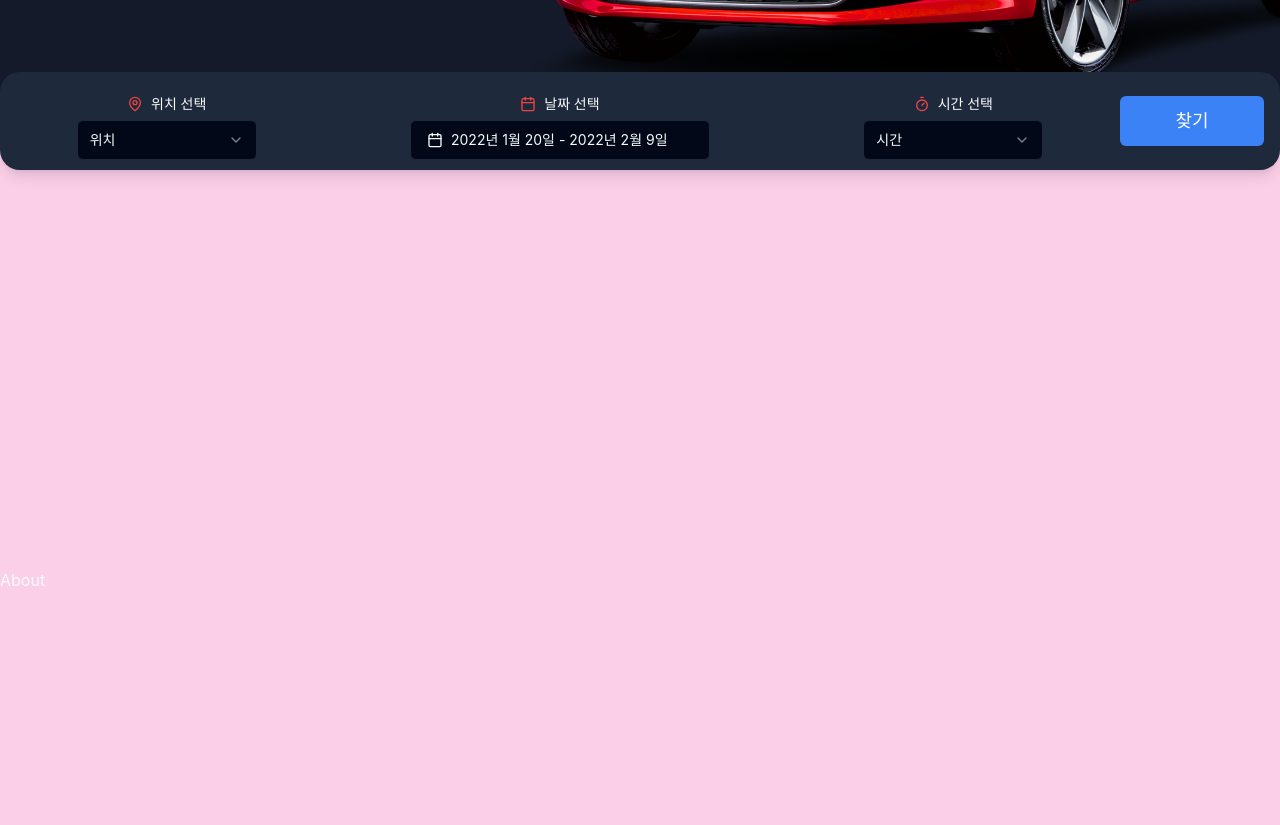
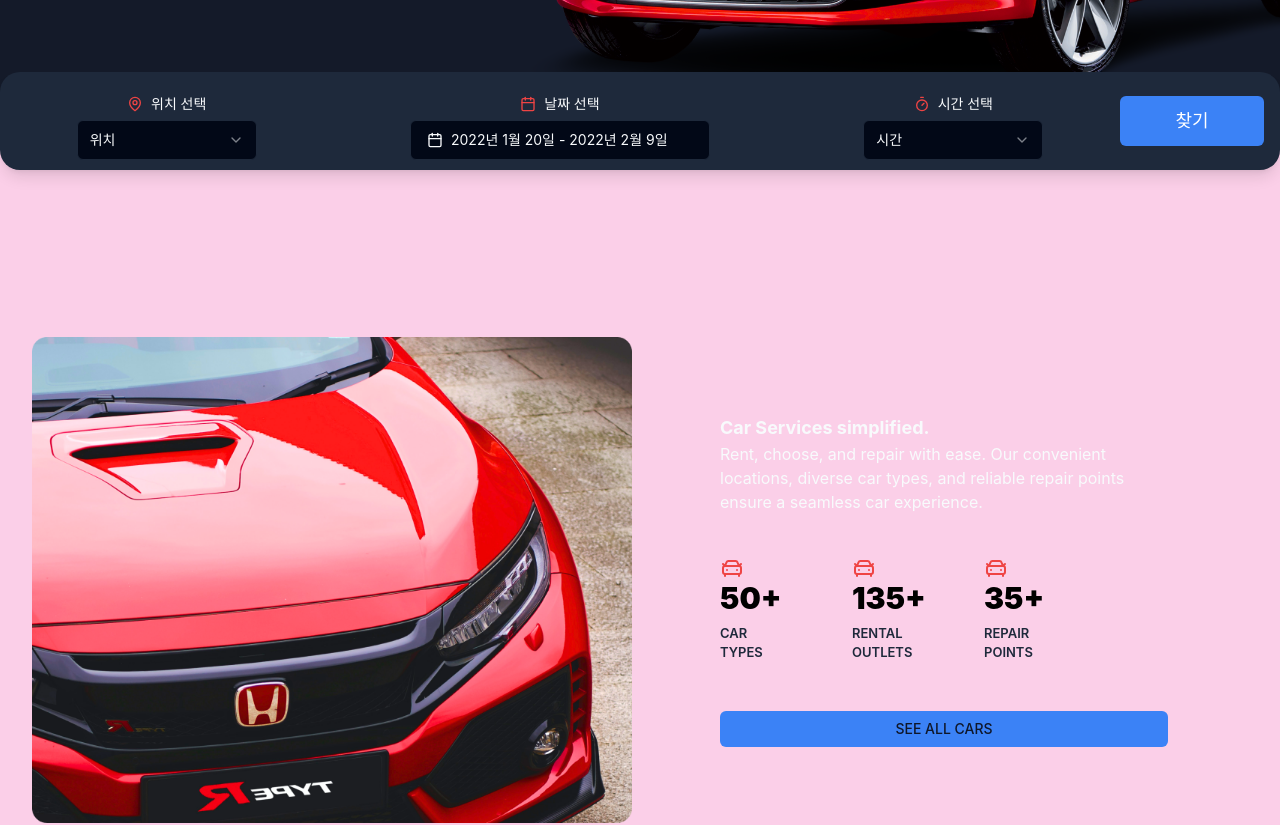
Before and after one commit to min33sky/wacha, a Next.js app: page / in a window 1280 px wide. Shown: the part 600-1425 px from the top of the page. Built offline with nearby package versions, Linux system fonts and the light colour scheme; a web font is replaced by a local one.

Commit message:
feat: add about page

```diff
--- a/package.json
+++ b/package.json
@@ -35,6 +35,7 @@
     "react-intersection-observer": "^9.5.2",
     "react-responsive": "^9.0.2",
     "react-scroll": "^1.8.9",
+    "sharp": "^0.32.5",
     "swiper": "^10.2.0",
     "tailwind-merge": "^1.14.0",
     "tailwindcss": "3.3.3",
--- a/src/components/About.tsx
+++ b/src/components/About.tsx
@@ -1,9 +1,145 @@
+'use client';
+
+import { CarFrontIcon } from 'lucide-react';
+import Image from 'next/image';
 import React from 'react';
 
+import CountUp from 'react-countup';
+
+import { useInView } from 'react-intersection-observer';
+import { Button } from './ui/button';
+import { motion } from 'framer-motion';
+import { fadeIn } from '@/lib/framer/variants';
+
 export default function About() {
+  const [ref, inView] = useInView({
+    threshold: 0.5,
+  });
+
   return (
-    <section className="section flex items-center bg-pink-200" id="about">
-      About
+    <section
+      ref={ref}
+      className="section flex items-center bg-pink-200"
+      id="about"
+    >
+      <div className="container mx-auto">
+        <div className="flex flex-col xl:flex-row xl:justify-between">
+          {/* Image */}
+          <motion.div
+            variants={fadeIn('up', 0.2)}
+            initial="hidden"
+            whileInView={'show'}
+            viewport={{
+              once: false,
+              amount: 0.6,
+            }}
+            className="flex-1 mb-8 xl:mb-0"
+          >
+            <Image
+              src={'/images/about/car01.png'}
+              className="rounded-md"
+              width={600}
+              height={448}
+              alt="car"
+            />
+          </motion.div>
+          {/* Text & Stats */}
+          <div className="flex flex-1 items-center xl:justify-center">
+            <div className="xl:max-w-[517px]">
+              <motion.h2
+                variants={fadeIn('up', 0.4)}
+                initial="hidden"
+                whileInView={'show'}
+                viewport={{
+                  once: false,
+                  amount: 0.6,
+                }}
+                className="text-lg font-bold"
+              >
+                Car Services simplified.
+              </motion.h2>
+              <motion.p
+                variants={fadeIn('up', 0.6)}
+                initial="hidden"
+                whileInView={'show'}
+                viewport={{
+                  once: false,
+                  amount: 0.6,
+                }}
+                className="mb-[42px] max-w-md"
+              >
+                Rent, choose, and repair with ease. Our convenient locations,
+                diverse car types, and reliable repair points ensure a seamless
+                car experience.
+              </motion.p>
+              {/* stats */}
+              <motion.div
+                variants={fadeIn('up', 0.8)}
+                initial="hidden"
+                whileInView={'show'}
+                viewport={{
+                  once: false,
+                  amount: 0.2,
+                }}
+                className="flex items-center gap-x-8 mb-12"
+              >
+                {/* car types */}
+                <div className="flex flex-col w-[100px]">
+                  <CarFrontIcon className="w-6 h-6 text-red-500" />
+                  <div className="text-3xl font-black text-black mb-2">
+                    {inView ? (
+                      <CountUp start={0} end={50} duration={3} delay={1} />
+                    ) : null}
+                    +
+                  </div>
+                  <div className="uppercase text-[13px] font-semibold text-slate-800">
+                    car <br /> types
+                  </div>
+                </div>
+                {/* rental outlets */}
+                <div className="flex flex-col w-[100px]">
+                  <CarFrontIcon className="w-6 h-6 text-red-500" />
+                  <div className="text-3xl font-black text-black mb-2">
+                    {inView ? (
+                      <CountUp start={0} end={135} duration={3} delay={1} />
+                    ) : null}
+                    +
+                  </div>
+                  <div className="uppercase text-[13px] font-semibold text-slate-800">
+                    rental <br /> outlets
+                  </div>
+                </div>
+                {/* repair points */}
+                <div className="flex flex-col w-[100px]">
+                  <CarFrontIcon className="w-6 h-6 text-red-500" />
+                  <div className="text-3xl font-black text-black mb-2">
+                    {inView ? (
+                      <CountUp start={0} end={35} duration={3} delay={1} />
+                    ) : null}
+                    +
+                  </div>
+                  <div className="uppercase text-[13px] font-semibold text-slate-800">
+                    repair <br /> points
+                  </div>
+                </div>
+              </motion.div>
+              <motion.div
+                variants={fadeIn('up', 1)}
+                initial="hidden"
+                whileInView={'show'}
+                viewport={{
+                  once: false,
+                  amount: 0.6,
+                }}
+              >
+                <Button className="hidden xl:block w-full h-1/6 uppercase font-medium ">
+                  See all cars
+                </Button>
+              </motion.div>
+            </div>
+          </div>
+        </div>
+      </div>
     </section>
   );
 }
```
Also changed, not shown: 1 other file (tests, documents, lock files or other folders).
